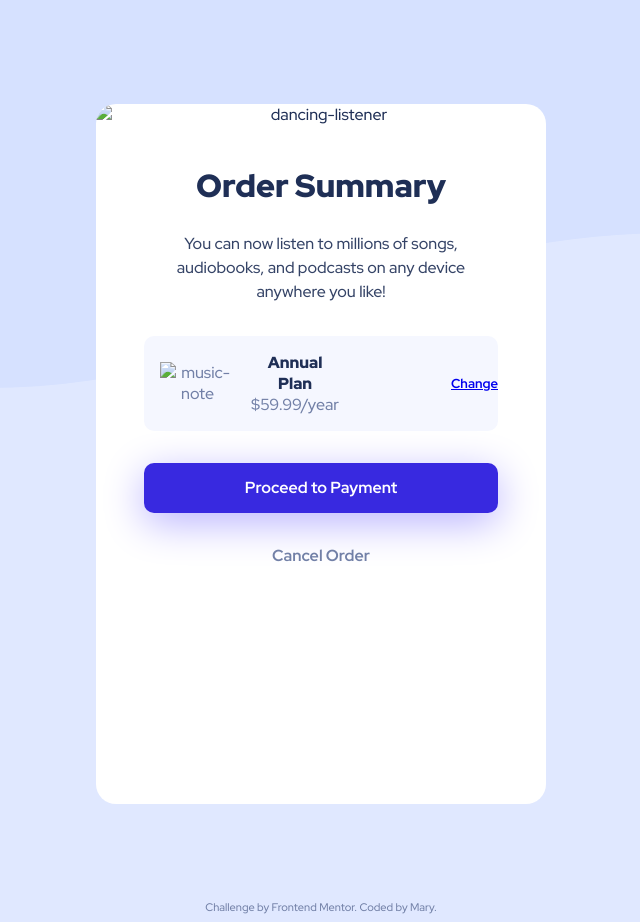
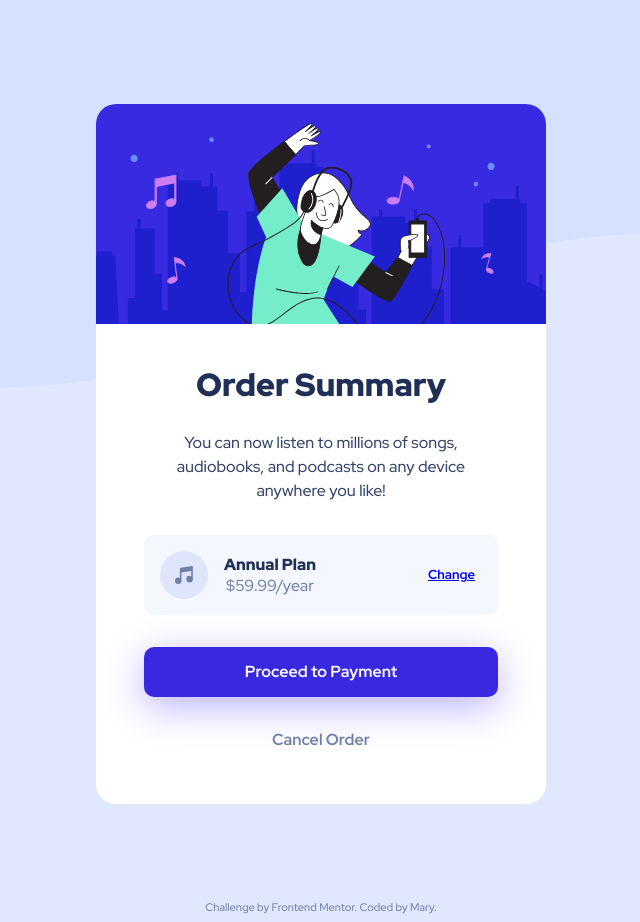
Before and after one commit to maryelib/Order-Summary-Component, a plain HTML site: page index.html in a window 1280 px wide. Shown: the whole page, without its empty margins (319-959 px from the left). Drawn offline with Linux system fonts and the light colour scheme; files whose address does not match are found by name.

Commit message:
Update index.html

```diff
--- a/index.html
+++ b/index.html
@@ -7,7 +7,7 @@
   <link rel="preconnect" href="https://fonts.googleapis.com">
   <link rel="preconnect" href="https://fonts.gstatic.com" crossorigin>
   <link href="https://fonts.googleapis.com/css2?family=Red+Hat+Display:wght@500;700;900&display=swap" rel="stylesheet">
-  <link rel="icon" type="image/png" sizes="32x32" href="./images/favicon-32x32.png">
+  <link rel="icon" type="image/png" sizes="32x32" href="./favicon-32x32.png">
   <link rel="stylesheet" href="styles.css" />
   <title>Frontend Mentor | Order summary card</title>
 </head>
@@ -16,7 +16,7 @@
 
   <main>
     <div class="card">
-      <img src="images/illustration-hero.svg" class="image-hero" alt="dancing-listener"/>
+      <img src="illustration-hero.svg" class="image-hero" alt="dancing-listener"/>
       <div class="top-card">
         <h1 class="summary">Order Summary</h1>
         <p class="description">
@@ -25,7 +25,7 @@
       </div>
 
       <div class="plan">
-        <img src="images/icon-music.svg" class="image-music-note" alt="music-note"/>
+        <img src="icon-music.svg" class="image-music-note" alt="music-note"/>
         <p><span class="plan-type">Annual Plan</span><br/>$59.99/year</p>
         <a href="#" class="plan-change">Change</a>
       </div>
```
